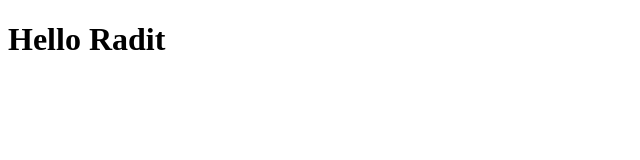
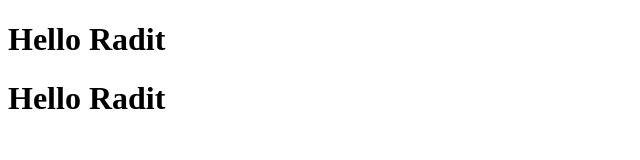
Before and after one commit to Haikalimanf/BelajarSsh, a plain HTML site: page index.html in a window 1280 px wide. Shown: the whole page, without its empty margins (0-640 px from the left). Drawn offline with Linux system fonts and the light colour scheme.

Commit message:
Belajar commit bersama kang gumilar

```diff
--- a/index.html
+++ b/index.html
@@ -7,5 +7,6 @@
   </head>
   <body>
     <h1>Hello Radit</h1>
+    <h1>Hello Radit</h1>
   </body>
 </html>
```
